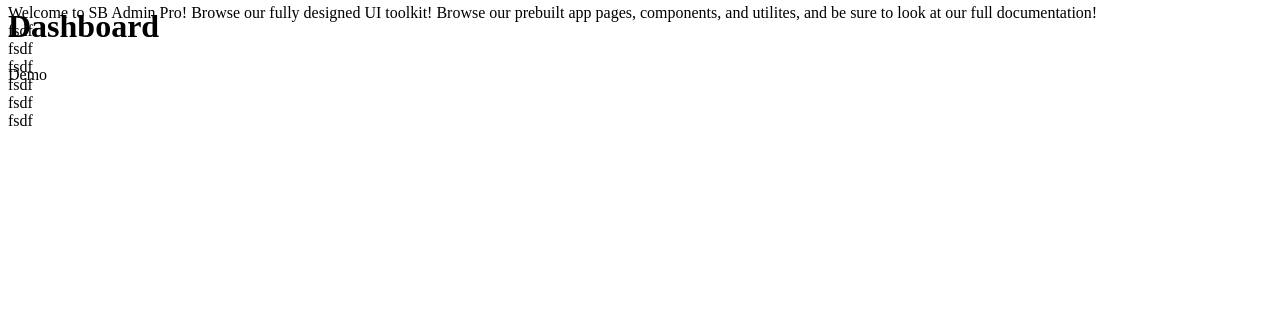
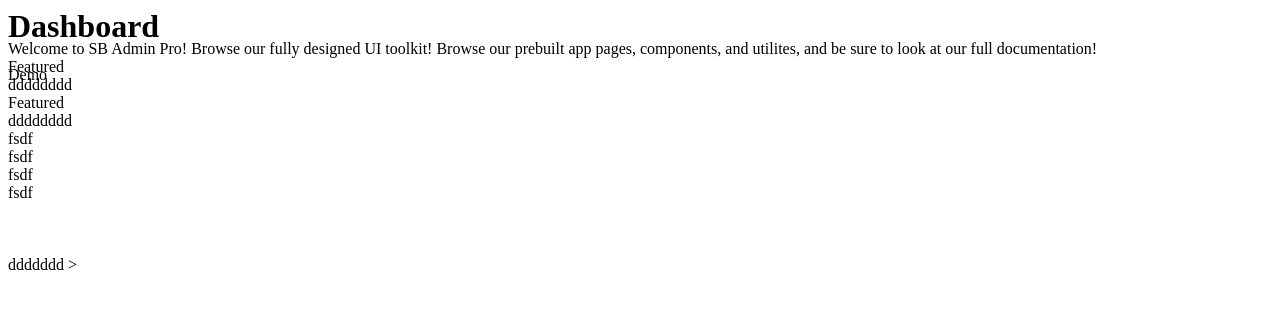
Before and after one commit to khomsunt/pcu, a PHP site: page /main/dashbord.php in a window 1280 px wide. Shown: the top 309 px of the page. Run offline with PHP 8.4, Linux system fonts and the light colour scheme.

Commit message:
dashboard card

```diff
--- a/main/dashbord.php
+++ b/main/dashbord.php
@@ -1,35 +1,78 @@
-<div class="container-fluid col-12 p-3 my-3 bg-primary text-white">
+<div class="container-fluid col-12 p-3 bg-primary text-white">
     <h1>Dashboard</h1>
     <p>Demo</p>
-    <br><br><br>
+    <br><br><br><br><br>
 </div>
 
 <div class="row p-5" style="margin-top:-150px;">
-    <div class="col-lg-4 col-12 p-1">
-        <div class="container bg-warning rounded-3">Welcome to SB Admin Pro!
-            Browse our fully designed UI toolkit! Browse our prebuilt app pages, components, and utilites, and be sure
-            to look at our full documentation!</div>
+    <div class="col-xxl-4 col-12 p-1">
+        <div class="card shadow">
+            <div class="card-body">
+                Welcome to SB Admin Pro!
+                Browse our fully designed UI toolkit! Browse our prebuilt app pages, components, and utilites, and be
+                sure
+                to look at our full documentation!
+            </div>
+        </div>
     </div>
-    <div class="col-lg-4 col-12 p-1">
-        <div class="container bg-warning rounded-3">fsdf </div>
+    <div class="col-xxl-4 col-sm-6 col-12 p-1">
+        <div class="card shadow">
+            <div class="card-header">
+                Featured
+            </div>
+            <div class="card-body">
+                dddddddd
+            </div>
+        </div>
     </div>
-    <div class="col-lg-4 col-12 p-1">
-        <div class="container bg-warning rounded-3">fsdf</div>
+    <div class="col-xxl-4 col-sm-6 col-12 p-1">
+        <div class="card shadow">
+            <div class="card-header">
+                Featured
+            </div>
+            <div class="card-body">
+                dddddddd
+            </div>
+        </div>
     </div>
 </div>
 
 <div class="row p-5">
     <div class="col-lg-3 col-12 p-1">
-        <div class="container bg-warning rounded-3">fsdf </div>
+        <div class="card shadow bg-primary">
+            <div class="card-body">
+                fsdf
+            </div>
+        </div>
     </div>
     <div class="col-lg-3 col-12 p-1">
-        <div class="container bg-warning rounded-3">fsdf </div>
+        <div class="card shadow bg-success">
+            <div class="card-body">
+                fsdf
+            </div>
+        </div>
     </div>
     <div class="col-lg-3 col-12 p-1">
-        <div class="container bg-warning rounded-3">fsdf </div>
+        <div class="card shadow bg-warning">
+            <div class="card-body">
+                fsdf
+            </div>
+        </div>
     </div>
     <div class="col-lg-3 col-12 p-1">
-        <div class="container bg-warning rounded-3">fsdf </div>
+        <div class="card shadow bg-danger">
+            <div class="card-body">
+                fsdf
+                <br><br>
+                <br><br>
+            </div>
+            <div class="card-body border-top">
+                <div class="d-flex justify-content-between align-items-start">
+                    <span class="small">ddddddd</span>
+                    <span>></span>
+                </div>
+            </div>
+        </div>
     </div>
 </div>
 
```
Also changed, not shown: template/default.php (+5 -7 lines).
